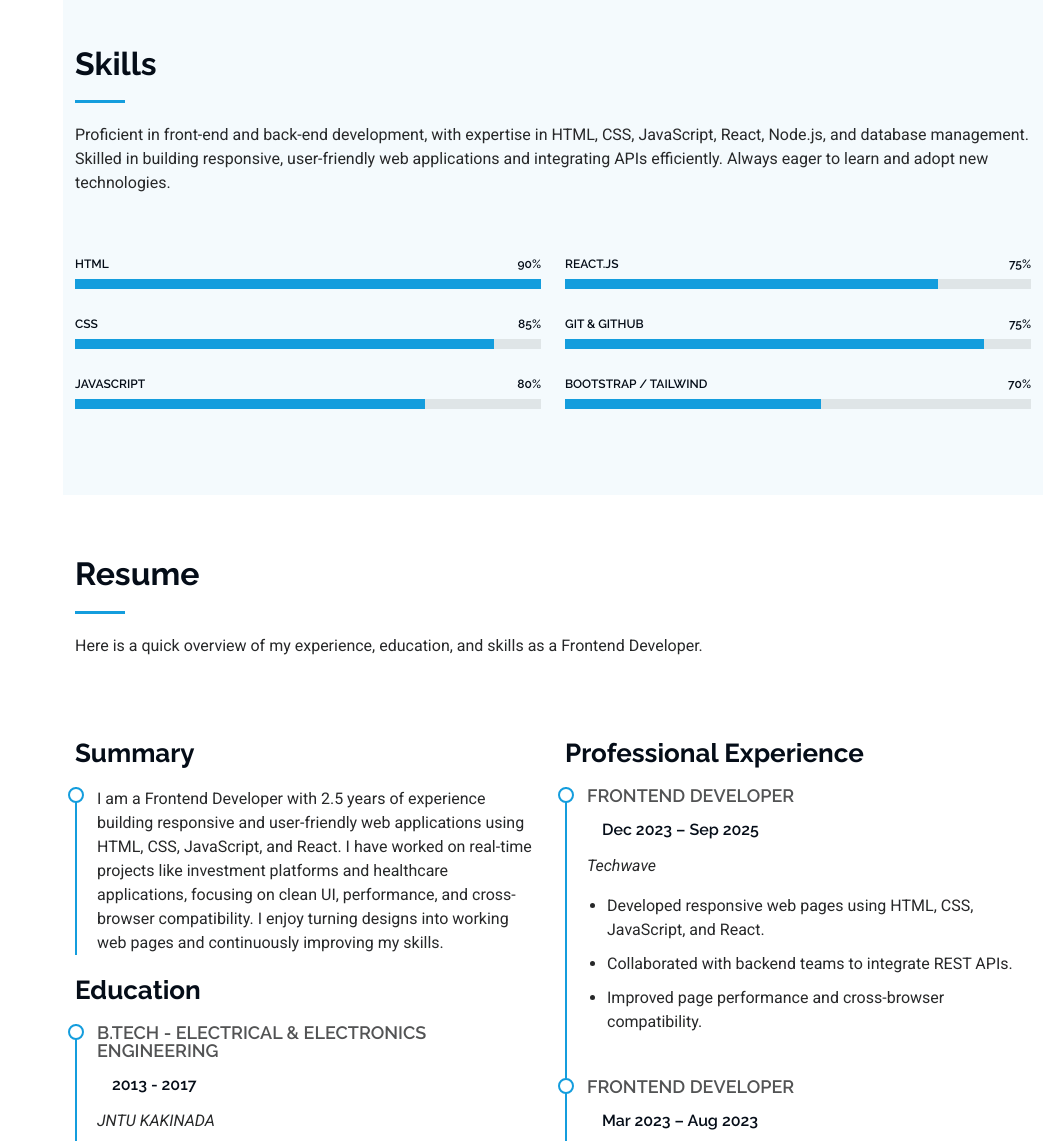
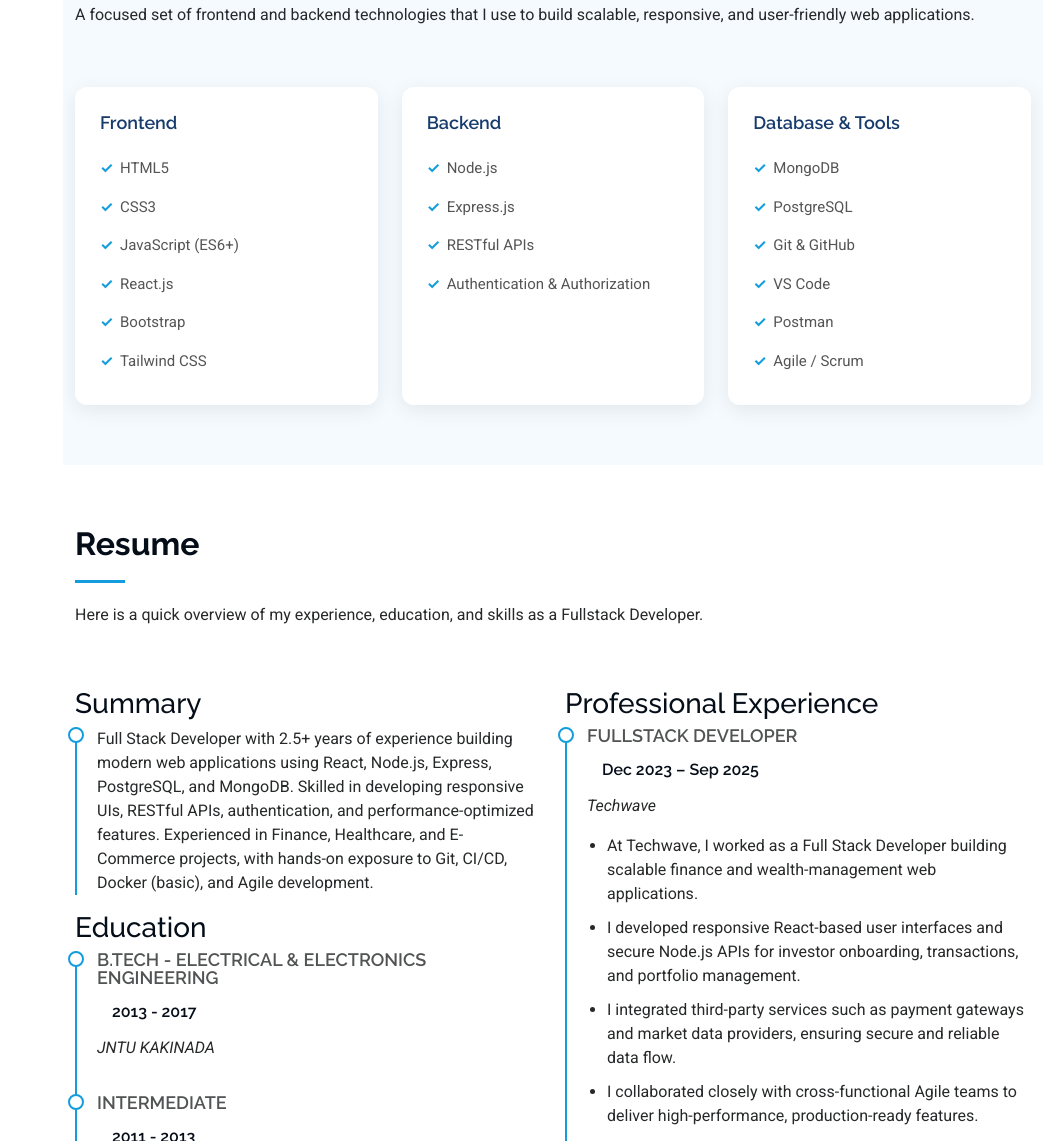
Before and after one commit to bhanukiran809/portfolio, a plain HTML site: page index.html in a window 1280 px wide. Shown: the part 1730-2871 px from the top of the page, without its empty margins (237-1280 px from the left). Drawn offline with nearby package versions, Linux system fonts and the light colour scheme.

Commit message:
Finally Modified as required

```diff
--- a/assets/css/main.css
+++ b/assets/css/main.css
@@ -688,7 +688,7 @@ section,
 /*--------------------------------------------------------------
 # Skills Section
 --------------------------------------------------------------*/
-.skills .progress {
+/* .skills .progress {
   height: 60px;
   display: block;
   background: none;
@@ -719,7 +719,7 @@ section,
   width: 1px;
   height: 10px;
   transition: 0.9s;
-  background-color: var(--accent-color);
+  background-color: var(--accent-color); */
 }
 
 /*--------------------------------------------------------------
@@ -1292,3 +1292,49 @@ section,
   gap: 15px;
   font-size: 2rem; /* size of icons */
 }
+/* ==========================
+   Skills Section
+========================== */
+
+.skills .skill-box {
+  background: #ffffff;
+  padding: 25px;
+  border-radius: 12px;
+  height: 100%;
+  box-shadow: 0 5px 20px rgba(0, 0, 0, 0.08);
+  transition: all 0.3s ease;
+}
+
+.skills .skill-box:hover {
+  transform: translateY(-6px);
+  box-shadow: 0 10px 30px rgba(0, 0, 0, 0.12);
+}
+
+.skills .skill-box h4 {
+  font-size: 18px;
+  font-weight: 600;
+  margin-bottom: 15px;
+  color: #173b6c;
+}
+
+.skills .skill-box ul {
+  list-style: none;
+  padding: 0;
+  margin: 0;
+}
+
+.skills .skill-box ul li {
+  padding: 8px 0;
+  font-size: 15px;
+  color: #555;
+  position: relative;
+  padding-left: 20px;
+}
+
+.skills .skill-box ul li::before {
+  content: "✓";
+  position: absolute;
+  left: 0;
+  color: #149ddd;
+  font-weight: bold;
+}
--- a/index.html
+++ b/index.html
@@ -184,84 +184,73 @@
     </section><!-- /About Section -->
 
     <!-- Stats Section -->
-    <section id="stats" class="stats section">
 
-      <div class="container" data-aos="fade-up" data-aos-delay="100">
-
-      </div>
-
-    </section><!-- /Stats Section -->
-
-    <!-- Skills Section -->
 <section id="skills" class="skills section light-background">
 
   <!-- Section Title -->
   <div class="container section-title" data-aos="fade-up">
     <h2>Skills</h2>
     <p>
-  Proficient in front-end and back-end development, with expertise in HTML, CSS, JavaScript, React, Node.js, and database management. Skilled in building responsive, user-friendly web applications and integrating APIs efficiently. Always eager to learn and adopt new technologies.
+      A focused set of frontend and backend technologies that I use to build
+      scalable, responsive, and user-friendly web applications.
     </p>
-      </div><!-- End Section Title -->
+  </div>
 
   <div class="container" data-aos="fade-up" data-aos-delay="100">
 
-        <div class="row skills-content skills-animation">
+    <!-- Skill Categories -->
+    <div class="row gy-4">
 
-          <div class="col-lg-6">
-
-            <div class="progress">
-              <span class="skill"><span>HTML</span> <i class="val">90%</i></span>
-              <div class="progress-bar-wrap">
-                <div class="progress-bar" role="progressbar" aria-valuenow="100" aria-valuemin="0" aria-valuemax="100"></div>
+      <!-- Frontend -->
+      <div class="col-lg-4 col-md-6">
+        <div class="skill-box">
+          <h4>Frontend</h4>
+          <ul>
+            <li>HTML5</li>
+            <li>CSS3</li>
+            <li>JavaScript (ES6+)</li>
+            <li>React.js</li>
+            <li>Bootstrap</li>
+            <li>Tailwind CSS</li>
+          </ul>
         </div>
-            </div><!-- End Skills Item -->
-
-            <div class="progress">
-              <span class="skill"><span>CSS</span> <i class="val">85%</i></span>
-              <div class="progress-bar-wrap">
-                <div class="progress-bar" role="progressbar" aria-valuenow="90" aria-valuemin="0" aria-valuemax="100"></div>
-              </div>
-            </div><!-- End Skills Item -->
-
-            <div class="progress">
-              <span class="skill"><span>JavaScript</span> <i class="val">80%</i></span>
-              <div class="progress-bar-wrap">
-                <div class="progress-bar" role="progressbar" aria-valuenow="75" aria-valuemin="0" aria-valuemax="100"></div>
-              </div>
-            </div><!-- End Skills Item -->
-
       </div>
 
-          <div class="col-lg-6">
+      <!-- Backend -->
+      <div class="col-lg-4 col-md-6">
+        <div class="skill-box">
+          <h4>Backend</h4>
+          <ul>
+            <li>Node.js</li>
+            <li>Express.js</li>
+            <li>RESTful APIs</li>
+            <li>Authentication & Authorization</li>
+          </ul>
+        </div>
+      </div>
 
-            <div class="progress">
-              <span class="skill"><span>React.JS</span> <i class="val">75%</i></span>
-              <div class="progress-bar-wrap">
-                <div class="progress-bar" role="progressbar" aria-valuenow="80" aria-valuemin="0" aria-valuemax="100"></div>
+      <!-- Database & Tools -->
+      <div class="col-lg-4 col-md-6">
+        <div class="skill-box">
+          <h4>Database & Tools</h4>
+          <ul>
+            <li>MongoDB</li>
+            <li>PostgreSQL</li>
+            <li>Git & GitHub</li>
+            <li>VS Code</li>
+            <li>Postman</li>
+            <li>Agile / Scrum</li>
+          </ul>
         </div>
-            </div><!-- End Skills Item -->
-
-            <div class="progress">
-              <span class="skill"><span>Git & GitHub</span> <i class="val">75%</i></span>
-              <div class="progress-bar-wrap">
-                <div class="progress-bar" role="progressbar" aria-valuenow="90" aria-valuemin="0" aria-valuemax="100"></div>
-              </div>
-            </div><!-- End Skills Item -->
-
-            <div class="progress">
-              <span class="skill"><span>Bootstrap / Tailwind</span> <i class="val">70%</i></span>
-              <div class="progress-bar-wrap">
-                <div class="progress-bar" role="progressbar" aria-valuenow="55" aria-valuemin="0" aria-valuemax="100"></div>
-              </div>
-            </div><!-- End Skills Item -->
-
       </div>
 
     </div>
 
   </div>
 
-    </section><!-- /Skills Section -->
+</section>
+<!-- /Skills Section -->
+
 
     <!-- Resume Section -->
     <section id="resume" class="resume section">
@@ -271,7 +260,7 @@
         <h2>Resume</h2>
 
  <p>
-  Here is a quick overview of my experience, education, and skills as a Frontend Developer.
+  Here is a quick overview of my experience, education, and skills as a Fullstack Developer.
 </p>
 
       </div><!-- End Section Title -->
@@ -285,7 +274,7 @@
 
             <div class="resume-item pb-0">
              <p>
-  I am a Frontend Developer with 2.5 years of experience building responsive and user-friendly web applications using HTML, CSS, JavaScript, and React. I have worked on real-time projects like investment platforms and healthcare applications, focusing on clean UI, performance, and cross-browser compatibility. I enjoy turning designs into working web pages and continuously improving my skills.
+  Full Stack Developer with 2.5+ years of experience building modern web applications using React, Node.js, Express, PostgreSQL, and MongoDB. Skilled in developing responsive UIs, RESTful APIs, authentication, and performance-optimized features. Experienced in Finance, Healthcare, and E-Commerce projects, with hands-on exposure to Git, CI/CD, Docker (basic), and Agile development.
 </p>
             </div><!-- Edn Resume Item -->
 
@@ -315,13 +304,14 @@
           <div class="col-lg-6" data-aos="fade-up" data-aos-delay="200">
             <h3 class="resume-title">Professional Experience</h3>
             <div class="resume-item">
-              <h4>Frontend Developer</h4>
+              <h4>Fullstack Developer</h4>
 <h5>Dec 2023 – Sep 2025</h5>
 <p><em>Techwave</em></p>
 <ul>
-  <li>Developed responsive web pages using HTML, CSS, JavaScript, and React.</li>
-  <li>Collaborated with backend teams to integrate REST APIs.</li>
-  <li>Improved page performance and cross-browser compatibility.</li>
+  <li>At Techwave, I worked as a Full Stack Developer building scalable finance and wealth-management web applications.</li>
+  <li> I developed responsive React-based user interfaces and secure Node.js APIs for investor onboarding, transactions, and portfolio management.</li>
+  <li> I integrated third-party services such as payment gateways and market data providers, ensuring secure and reliable data flow.</li>
+  <li>I collaborated closely with cross-functional Agile teams to deliver high-performance, production-ready features.</li>
 </ul>
             </div><!-- Edn Resume Item -->
 
@@ -330,9 +320,10 @@
 <h5>Mar 2023 – Aug 2023</h5>
 <p><em>Avineon</em></p>
 <ul>
-  <li>Worked on UI implementation for web applications using HTML, CSS, and JavaScript.</li>
-  <li>Converted UI/UX designs into reusable components.</li>
-  <li>Fixed UI bugs and improved user experience.</li>
+  <li>At Avineon, I worked as a Frontend Developer on healthcare and e-commerce web applications.</li>
+  <li>I built responsive and user-friendly interfaces using React and modern CSS frameworks.</li>
+  <li>I integrated frontend components with backend APIs for product listings, orders, and payments.</li>
+  <li>I collaborated with designers and QA teams in Agile sprints to deliver stable and high-quality features.</li>
 </ul>
             </div><!-- Edn Resume Item -->
 
@@ -351,7 +342,7 @@
     <div class="section-title">
       <h2>Projects</h2>
       <p>
-        These projects showcase my experience in building responsive, user-friendly web interfaces and integrating APIs using JavaScript and React.
+        These projects showcase my experience in building scalable, responsive web applications with React and JavaScript, integrating secure REST APIs, and delivering real-world solutions across finance, healthcare, and e-commerce domains.
       </p>
     </div>
 
@@ -363,7 +354,7 @@
 
           <div class="portfolio-info">
             <h4>FinTrust – Investment Platform</h4>
-            <p>React, JavaScript, Responsive UI</p>
+            <!-- <p>React, JavaScript, Responsive UI</p> -->
             <div class="portfolio-links">
               <!-- Replace # with your live demo link if available -->
               <a href="#" target="_blank" title="Live Demo"><i class="bx bx-link"></i></a>
@@ -380,7 +371,7 @@
 
           <div class="portfolio-info">
             <h4>MediHost – Healthcare Web App</h4>
-            <p>React, JavaScript, Healthcare Domain</p>
+            <!-- <p>React, JavaScript, Healthcare Domain</p> -->
             <div class="portfolio-links">
               <!-- Replace # with your live demo link if available -->
               <a href="#" target="_blank" title="Live Demo"><i class="bx bx-link"></i></a>
@@ -397,7 +388,7 @@
 
           <div class="portfolio-info">
             <h4>Personal Portfolio Website</h4>
-            <p>HTML, CSS, JavaScript, Bootstrap</p>
+            <!-- <p>HTML, CSS, JavaScript, Bootstrap</p> -->
             <div class="portfolio-links">
               <!-- This will be your portfolio live link after deployment -->
               <a href="#" target="_blank" title="Live Site"><i class="bx bx-link"></i></a>
@@ -468,7 +459,7 @@
 
       <div class="col-lg-7 mt-5 mt-lg-0 d-flex align-items-center">
         <p>
-          You can contact me directly through email or LinkedIn. I am open to frontend developer roles and excited to work on real-time web applications using React and JavaScript.
+          You can contact me directly through email. I am open to Fullstack developer roles and excited to work on real-time web applications.
         </p>
       </div>
 
```
Lines whose indentation alone changed are shown as unchanged.
